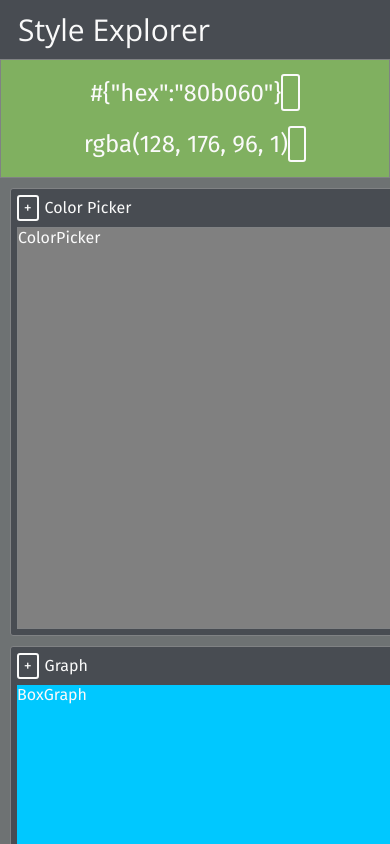
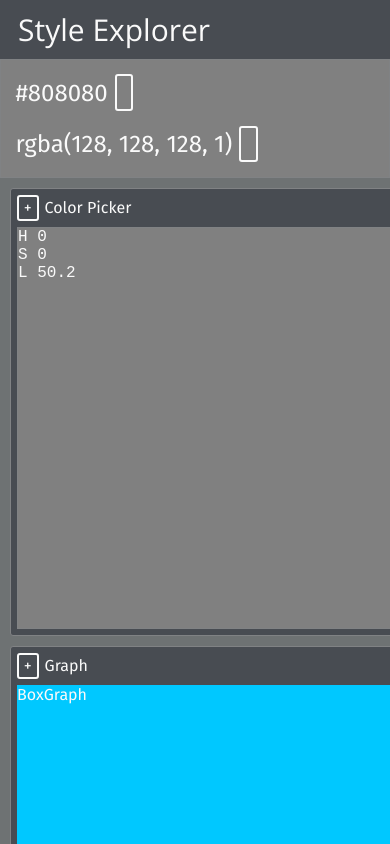
Before and after one commit to philrmass/style-explorer, a React app: page / in a window 390 px wide. Shown: the top 844 px of the page. Built offline with nearby package versions, Linux system fonts and the light colour scheme.

Commit message:
set color of color bar, fix responsive style

```diff
--- a/src/components/App.jsx
+++ b/src/components/App.jsx
@@ -5,13 +5,11 @@ import NavBar from './NavBar';
 import styles from './App.css';
 
 function App() {
-  const color = { hex: '80b060' };
   return (
     <div className={styles.app}>
-      <NavBar />
-      <ColorBar
-        color={color}/>
-      <MainPane />
+      <NavBar/>
+      <ColorBar/>
+      <MainPane/>
     </div>
   );
 }
--- a/src/components/ColorBar.css
+++ b/src/components/ColorBar.css
@@ -1,8 +1,10 @@
 .colorBar {
   display: flex;
+  flex-wrap: wrap;
   padding: 0.3em;
+  border: 1px solid var(--border-color);
+  background-color: #808080;
   font-size: 2.4rem;
-  border: 1px solid var(--border-color);
 }
 
 .colorItem {
@@ -12,8 +14,10 @@
   margin: 0.3em;
 }
 
-@media only screen and (max-width: 600px) {
-  .colorBar {
-    flex-direction: column;
-  }
+.colorItem span {
+  margin-right: 0.3em;
 }
+
+.colorItem:first-child Button {
+  margin-right: 0.4em;
+}
--- a/src/components/ColorBar.jsx
+++ b/src/components/ColorBar.jsx
@@ -1,21 +1,22 @@
 import React from 'react';
 import PropTypes from 'prop-types';
+import { connect } from 'react-redux';
 import Button from './Button';
 import CopyIcon from './CopyIcon';
 import styles from './ColorBar.css';
 
-function ColorBar({color}) {
+function ColorBar({ color }) {
   const style= { backgroundColor: '#' + color.hex };
   return (
     <div className={styles.colorBar} style={style}>
       <div className={styles.colorItem}>
-        <span>#{JSON.stringify(color)}</span>
+        <span>#{color.hex}</span>
         <Button>
           <CopyIcon/>
         </Button>
       </div>
       <div className={styles.colorItem}>
-        <span>rgba(128, 176, 96, 1)</span>
+        <span>rgba({color.red}, {color.green}, {color.blue}, 1)</span>
         <Button>
           <CopyIcon/>
         </Button>
@@ -28,4 +29,8 @@ ColorBar.propTypes = {
   color: PropTypes.object
 };
 
-export default ColorBar;
+function mapStateToProps(state) {
+  return { color: state.currentColor };
+}
+
+export default connect(mapStateToProps)(ColorBar);
--- a/src/components/ColorPicker.css
+++ b/src/components/ColorPicker.css
@@ -3,4 +3,5 @@
   min-width: 400px;
   border: 1px solid var(--border-color);
   background-color: #808080;
+  font-family: monospace;
 }
--- a/src/components/ColorPicker.jsx
+++ b/src/components/ColorPicker.jsx
@@ -1,16 +1,18 @@
 import React from 'react';
 import PropTypes from 'prop-types';
+import { connect } from 'react-redux';
 import styles from './ColorPicker.css';
-import { connect } from 'react-redux';
 
-function ColorPicker(props) {
-  const style = { backgroundColor: '#' + props.color.hex };
+function ColorPicker({ dispatch, color }) {
+  const style = { backgroundColor: '#' + color.hex };
   return (
     <div
       className={styles.colorPicker}
       style={style}
-      onClick={() => props.dispatch({ type: 'SET_COLOR_HEX', hex: '6b2097'})} >
-      <span>ColorPicker</span>
+      onClick={() => dispatch({ type: 'SET_COLOR_HEX', hex: '6b2097'})}>
+      <div>H {color.hue}</div>
+      <div>S {color.sat}</div>
+      <div>L {color.light}</div>
     </div>
   );
 }
```
